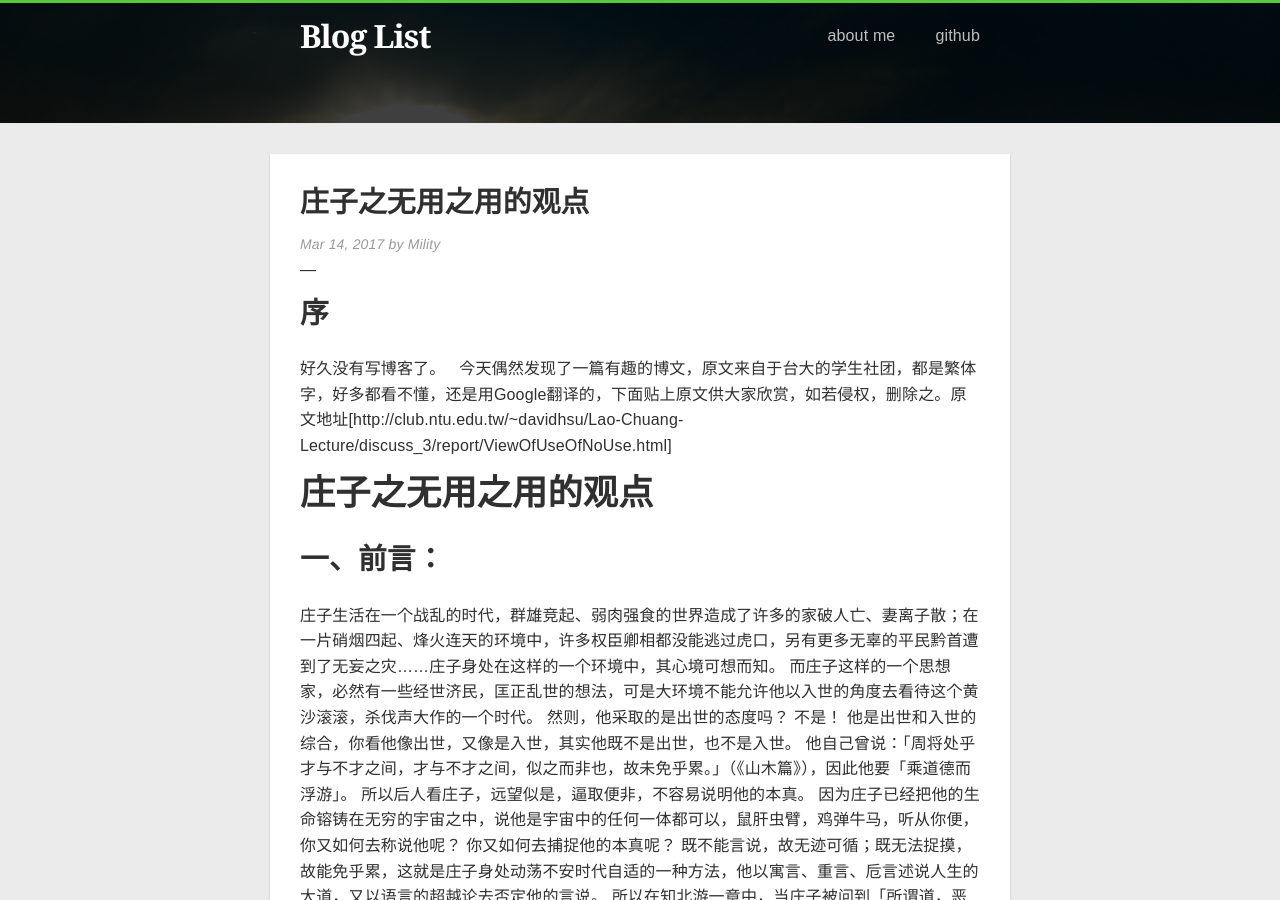
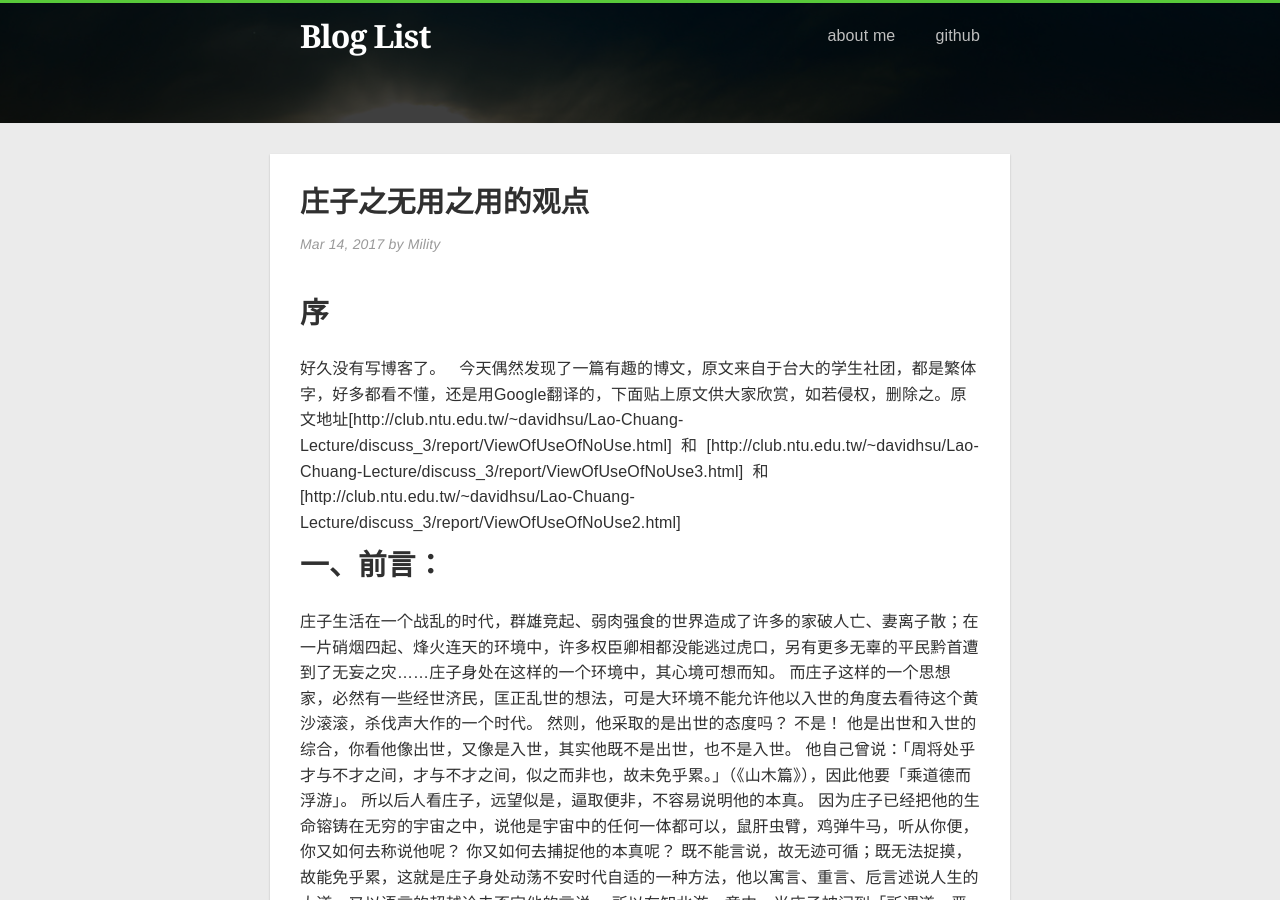
Before and after one commit to Mility/Mility.github.io, a Jekyll site: the page built from _posts/2017-03-14-庄子之无用之用的观点.markdown, in a window 1280 px wide and 900 px high. Built offline with Jekyll 4.4.1, drawn with Linux system fonts in a browser that asks for light colours; nearby versions of some CDN libraries; comment, search, counter and statistics services are not loaded.

Commit message:
add two websites

```diff
--- a/_posts/2017-03-14-庄子之无用之用的观点.markdown
+++ b/_posts/2017-03-14-庄子之无用之用的观点.markdown
@@ -2,13 +2,11 @@
 layout: post
 title: "庄子之无用之用的观点"
 ---
----
+
 ## 序
 
 好久没有写博客了。
-今天偶然发现了一篇有趣的博文，原文来自于台大的学生社团，都是繁体字，好多都看不懂，还是用Google翻译的，下面贴上原文供大家欣赏，如若侵权，删除之。原文地址[http://club.ntu.edu.tw/~davidhsu/Lao-Chuang-Lecture/discuss_3/report/ViewOfUseOfNoUse.html]
-
-# 庄子之无用之用的观点
+今天偶然发现了一篇有趣的博文，原文来自于台大的学生社团，都是繁体字，好多都看不懂，还是用Google翻译的，下面贴上原文供大家欣赏，如若侵权，删除之。原文地址[http://club.ntu.edu.tw/~davidhsu/Lao-Chuang-Lecture/discuss_3/report/ViewOfUseOfNoUse.html]  和  [http://club.ntu.edu.tw/~davidhsu/Lao-Chuang-Lecture/discuss_3/report/ViewOfUseOfNoUse3.html]  和[http://club.ntu.edu.tw/~davidhsu/Lao-Chuang-Lecture/discuss_3/report/ViewOfUseOfNoUse2.html]
 
 ## 一、前言：
 
```
